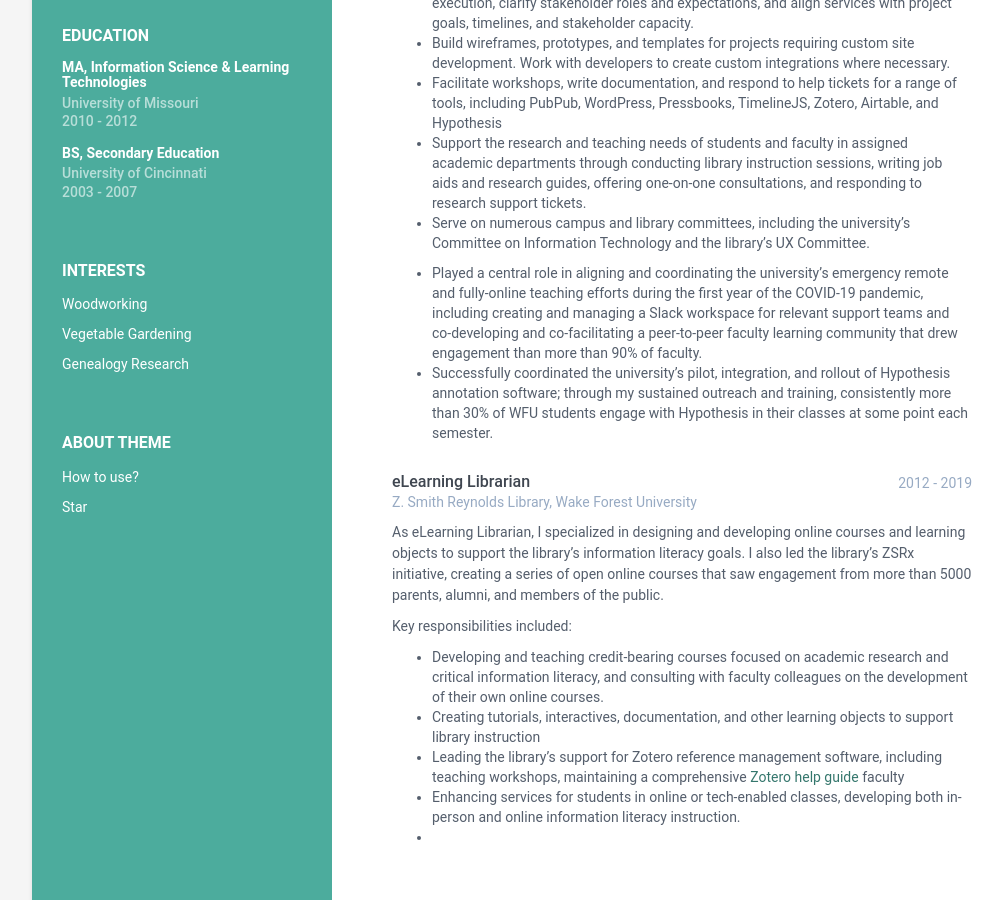
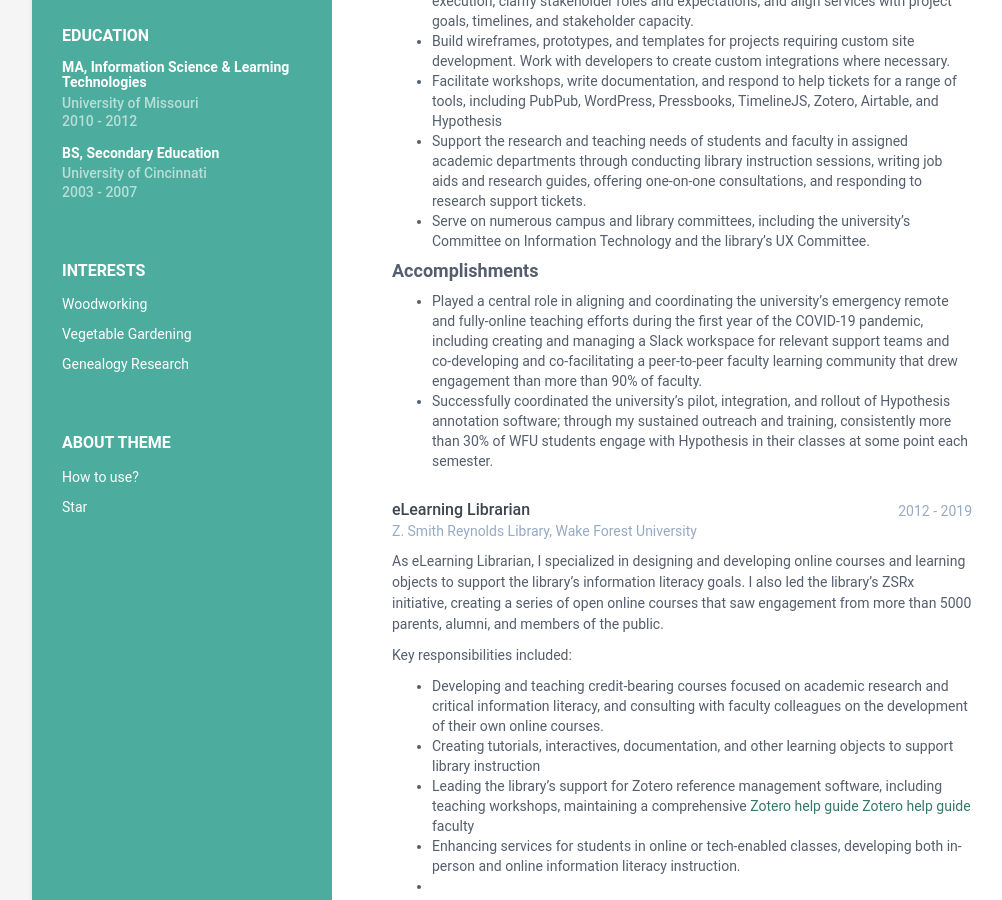
Before and after one commit to kyledenlinger/kyledenlinger.github.io, a Jekyll site: the page built from index.html, in a window 1280 px wide and 900 px high, scrolled down 555 px. Shown: the whole window, without its empty margins (108-1110 px from the left). Built offline with Jekyll 4.4.1, drawn with Linux system fonts in a browser that asks for light colours.

Commit message:
data.yml

```diff
--- a/_data/data.yml
+++ b/_data/data.yml
@@ -69,7 +69,7 @@ experiences:
         details: |
          In this role, I lead and manage diverse projects in digital classroom publications and Open Educational Resources (OER) on a small team dedicated to campus-wide engagement with digital scholarship and digital humanities.
         responsibilities: |
-          Key responsibilities include:
+          #### Key responsibilities include:
           - Collaborate with faculty to develop and implement digital publishing and OER projects in their classes, emphasizing accessibility, copyright, and privacy concerns.
           - Write and manage project charters and other documentation to ensure timely project execution, clarify stakeholder roles and expectations, and align services with project goals, timelines, and stakeholder capacity.
           - Build wireframes, prototypes, and templates for projects requiring custom site development. Work with developers to create custom integrations where necessary.
@@ -77,8 +77,9 @@ experiences:
           - Support the research and teaching needs of students and faculty in assigned academic departments through conducting library instruction sessions, writing job aids and research guides, offering one-on-one consultations, and responding to research support tickets.
           - Serve on numerous campus and library committees, including the university's Committee on Information Technology and the library's UX Committee.
         accomplishments: |
-         - Played a central role in aligning and coordinating the university's emergency remote and fully-online teaching efforts during the first year of the COVID-19 pandemic, including creating and managing a Slack workspace for relevant support teams and co-developing and co-facilitating a peer-to-peer faculty learning community that drew engagement than more than 90% of faculty.
-         - Successfully coordinated the university's pilot, integration, and rollout of Hypothesis annotation software; through my sustained outreach and training, consistently more than 30% of WFU students engage with Hypothesis in their classes at some point each semester.
+          #### Accomplishments
+          - Played a central role in aligning and coordinating the university's emergency remote and fully-online teaching efforts during the first year of the COVID-19 pandemic, including creating and managing a Slack workspace for relevant support teams and co-developing and co-facilitating a peer-to-peer faculty learning community that drew engagement than more than 90% of faculty.
+          - Successfully coordinated the university's pilot, integration, and rollout of Hypothesis annotation software; through my sustained outreach and training, consistently more than 30% of WFU students engage with Hypothesis in their classes at some point each semester.
 
       - role: eLearning Librarian
         time: 2012 - 2019
@@ -89,7 +90,7 @@ experiences:
           Key responsibilities included:
           - Developing and teaching credit-bearing courses focused on academic research and critical information literacy, and consulting with faculty colleagues on the development of their own online courses.
           - Creating tutorials, interactives, documentation, and other learning objects to support library instruction
-          - Leading the library's support for Zotero reference management software, including teaching workshops, maintaining a comprehensive <a href="http://guides.zsr.wfu.edu/zotero">Zotero help guide</a> faculty
+          - Leading the library's support for Zotero reference management software, including teaching workshops, maintaining a comprehensive [Zotero help guide](http://guides.zsr.wfu.edu/zotero) <a href="http://guides.zsr.wfu.edu/zotero">Zotero help guide</a> faculty
           - Enhancing services for students in online or tech-enabled classes, developing both in-person and online information literacy instruction.
           -
 
```
